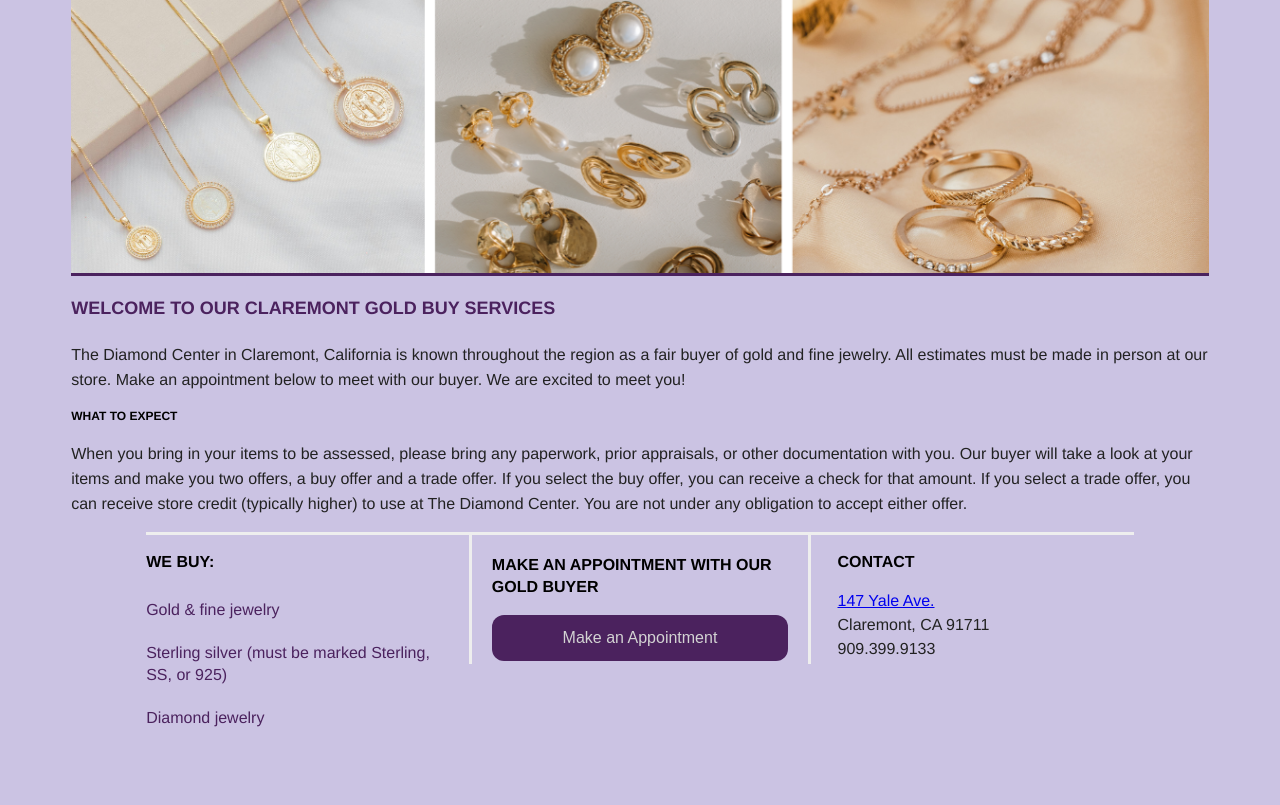
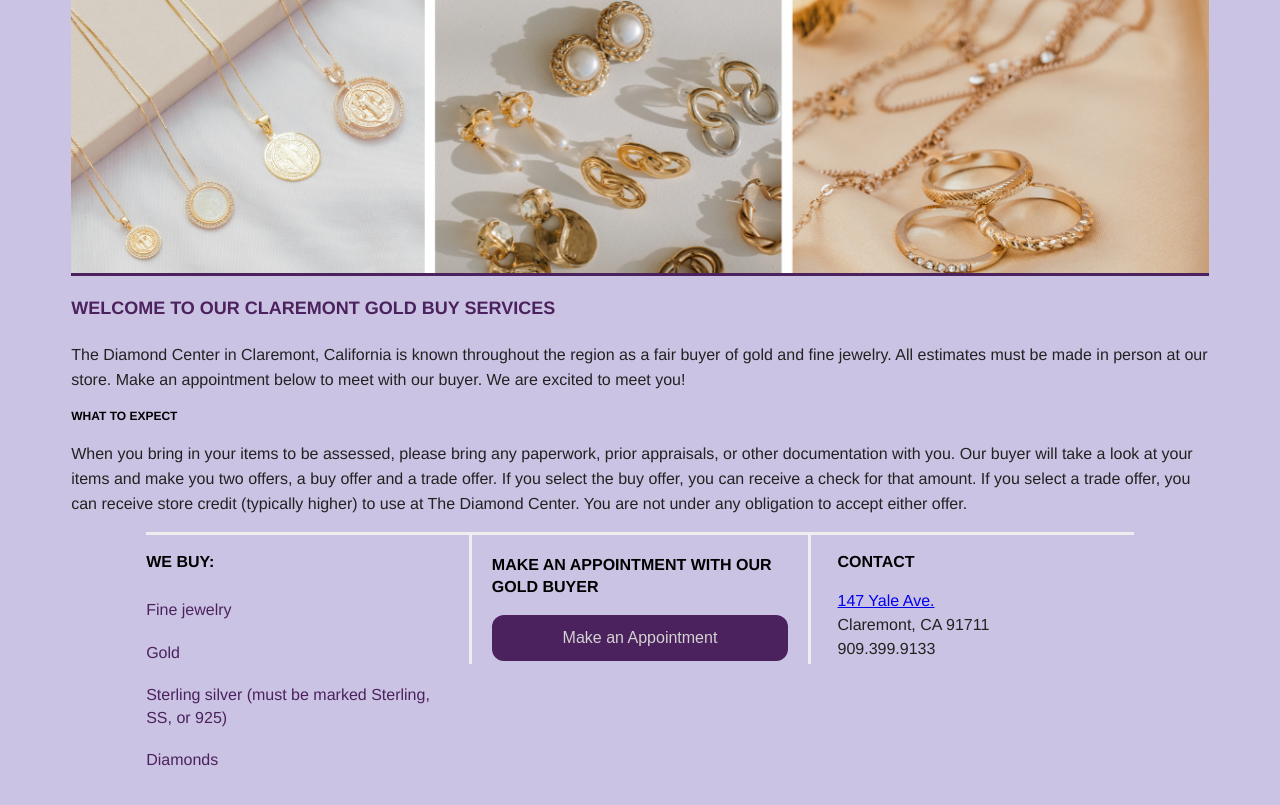
Before and after one commit to heathersvanidze/gold-buy, a website built with webpack: page index.html in a window 1280 px wide. Shown: the part 95-900 px from the top of the page. Before the commit the page ends 858 px from the top, so only its background shows below. Built offline with nearby package versions, Linux system fonts and the light colour scheme.

Commit message:
item updates

```diff
--- a/index.html
+++ b/index.html
@@ -66,9 +66,10 @@
   <div class="section-one">
       <h3>We buy:</h3>
       <ul class="menu">
-          <li>Gold &amp; fine jewelry</li>
+          <li>Fine jewelry</li>
+          <li>Gold</li>
           <li>Sterling silver (must be marked Sterling, SS, or 925)</li>
-          <li>Diamond jewelry</li>
+          <li>Diamonds</li>
       </ul>
   </div>
   <div class="section-two">
```
